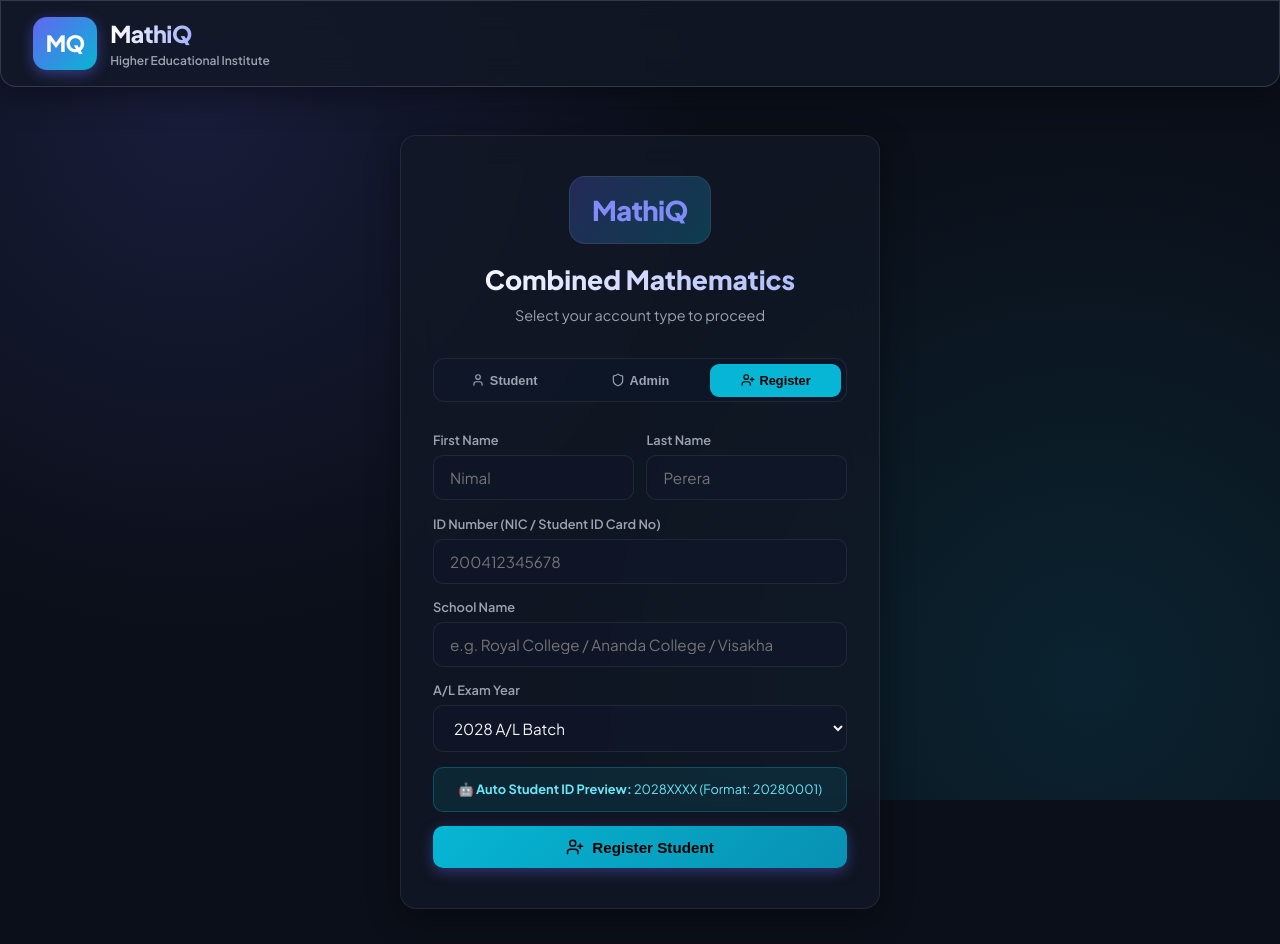
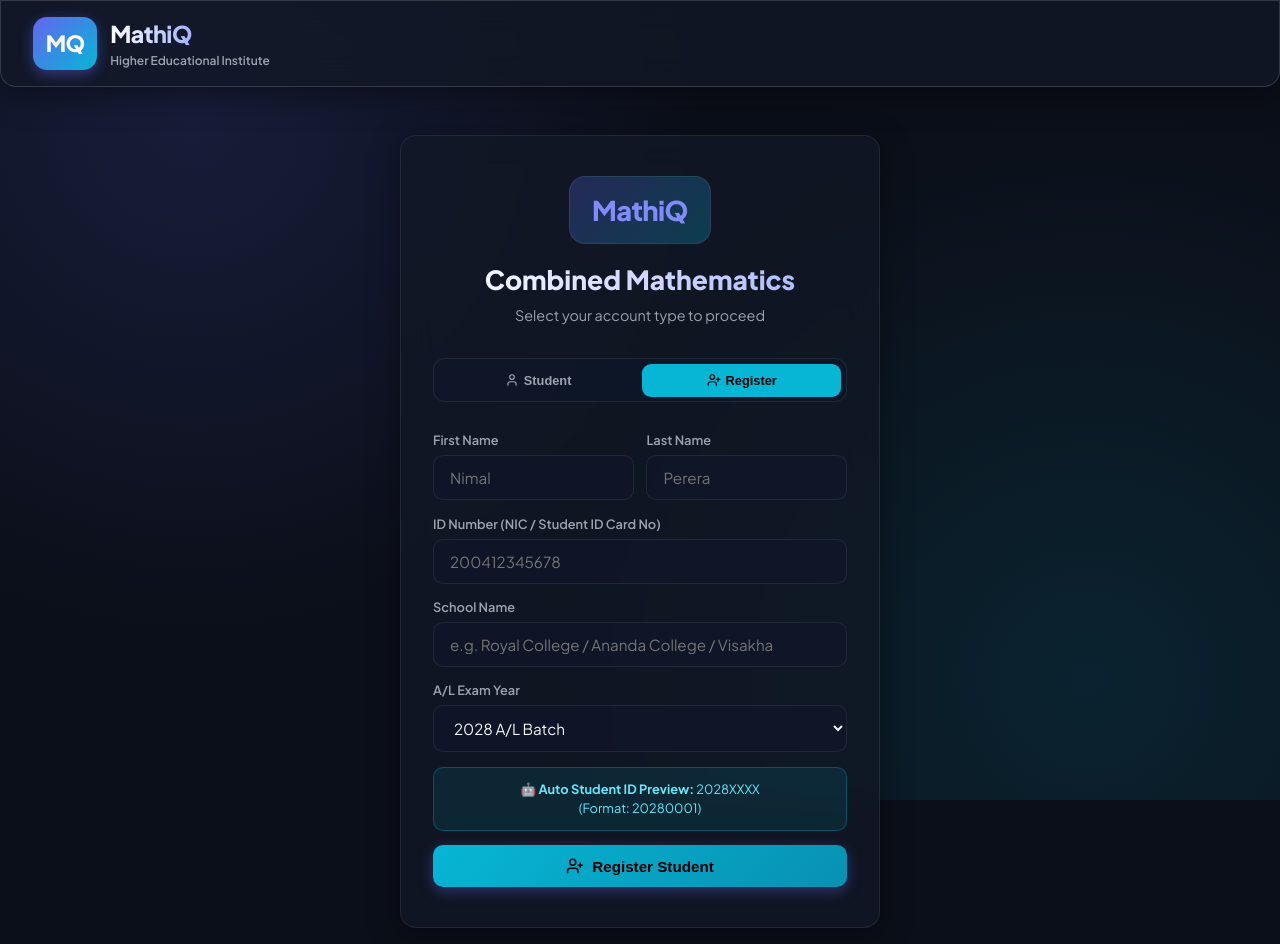
Before and after one commit to dilankasltl/sineth-class-frontend, a React (Vite) app: page / in a window 1280 px wide. Both pictures are taken after a click on the button "Register". Built offline with nearby package versions, Linux system fonts and the light colour scheme.

Commit message:
remove admin from frontend 😁

```diff
--- a/src/pages/AuthPage.jsx
+++ b/src/pages/AuthPage.jsx
@@ -1,26 +1,36 @@
 import React, { useState } from 'react';
 import API from '../api';
-import { User, Shield, UserPlus, LogIn, Lock, CreditCard, CalendarDays, Sparkles, AlertCircle, CheckCircle2, Building2 } from 'lucide-react';
+import {
+  User,
+  UserPlus,
+  LogIn,
+  AlertCircle,
+  CheckCircle2
+} from 'lucide-react';
 
 export default function AuthPage({ onLoginSuccess }) {
-  const [activeTab, setActiveTab] = useState('student-login'); // 'student-login', 'admin-login', 'register'
+  const [activeTab, setActiveTab] = useState('student-login');
 
-  // Form states
+  // Login form states
   const [loginId, setLoginId] = useState('');
   const [password, setPassword] = useState('');
 
+  // Registration form states
   const [regFirstName, setRegFirstName] = useState('');
   const [regLastName, setRegLastName] = useState('');
   const [regIdNumber, setRegIdNumber] = useState('');
   const [regSchool, setRegSchool] = useState('');
   const [regAlYear, setRegAlYear] = useState('2028');
 
+  // Status states
   const [loading, setLoading] = useState(false);
   const [errorMsg, setErrorMsg] = useState('');
   const [successMsg, setSuccessMsg] = useState('');
 
+  // Student Login
   const handleLogin = async (e) => {
     e.preventDefault();
+
     setLoading(true);
     setErrorMsg('');
     setSuccessMsg('');
@@ -32,17 +42,26 @@ export default function AuthPage({ onLoginSuccess }) {
       });
 
       localStorage.setItem('tuition_token', res.data.token);
-      localStorage.setItem('tuition_user', JSON.stringify(res.data.user));
+      localStorage.setItem(
+        'tuition_user',
+        JSON.stringify(res.data.user)
+      );
+
       onLoginSuccess(res.data.user);
     } catch (err) {
-      setErrorMsg(err.response?.data?.message || 'Login failed. Please check credentials.');
+      setErrorMsg(
+        err.response?.data?.message ||
+        'Login failed. Please check credentials.'
+      );
     } finally {
       setLoading(false);
     }
   };
 
+  // Student Registration
   const handleRegister = async (e) => {
     e.preventDefault();
+
     setLoading(true);
     setErrorMsg('');
     setSuccessMsg('');
@@ -56,56 +75,124 @@ export default function AuthPage({ onLoginSuccess }) {
         alYear: regAlYear
       });
 
-      setSuccessMsg(`Registration successful! Your Student ID is ${res.data.student.studentId}. Auto-logging in...`);
+      setSuccessMsg(
+        `Registration successful! Your Student ID is ${res.data.student.studentId}. Auto-logging in...`
+      );
+
       setTimeout(() => {
         localStorage.setItem('tuition_token', res.data.token);
-        localStorage.setItem('tuition_user', JSON.stringify(res.data.student));
+        localStorage.setItem(
+          'tuition_user',
+          JSON.stringify(res.data.student)
+        );
+
         onLoginSuccess(res.data.student);
       }, 1500);
+
     } catch (err) {
-      setErrorMsg(err.response?.data?.message || 'Registration failed. Please try again.');
+      setErrorMsg(
+        err.response?.data?.message ||
+        'Registration failed. Please try again.'
+      );
     } finally {
       setLoading(false);
     }
   };
 
   return (
-    <div style={{ minHeight: '85vh', display: 'flex', alignItems: 'center', justifyContent: 'center', padding: '1rem' }}>
-      <div className="glass-card animate-fade-in" style={{ width: '100%', maxWidth: '480px', padding: '2.5rem 2rem' }}>
+    <div
+      style={{
+        minHeight: '85vh',
+        display: 'flex',
+        alignItems: 'center',
+        justifyContent: 'center',
+        padding: '1rem'
+      }}
+    >
+      <div
+        className="glass-card animate-fade-in"
+        style={{
+          width: '100%',
+          maxWidth: '480px',
+          padding: '2.5rem 2rem'
+        }}
+      >
 
         {/* Header */}
-        <div style={{ textAlign: 'center', marginBottom: '2rem' }}>
-          <div style={{
+        <div
+          style={{
+            textAlign: 'center',
+            marginBottom: '2rem'
+          }}
+        >
+          <div
+            style={{
               display: 'inline-flex',
               padding: '0.8rem 1.4rem',
               borderRadius: '16px',
-            background: 'linear-gradient(135deg, rgba(99, 102, 241, 0.25), rgba(6, 182, 212, 0.25))',
+              background:
+                'linear-gradient(135deg, rgba(99, 102, 241, 0.25), rgba(6, 182, 212, 0.25))',
               border: '1px solid var(--border-glass)',
               marginBottom: '1rem'
-          }}>
-            <span style={{ fontSize: '1.7rem', fontWeight: 900, color: '#818cf8', letterSpacing: '-0.02em' }}>MathiQ</span>
+            }}
+          >
+            <span
+              style={{
+                fontSize: '1.7rem',
+                fontWeight: 900,
+                color: '#818cf8',
+                letterSpacing: '-0.02em'
+              }}
+            >
+              MathiQ
+            </span>
           </div>
-          <h2 style={{ fontSize: '1.65rem', fontWeight: 800, marginBottom: '0.3rem', background: 'linear-gradient(90deg, #ffffff, #a5b4fc)', WebkitBackgroundClip: 'text', WebkitTextFillColor: 'transparent' }}>
+
+          <h2
+            style={{
+              fontSize: '1.65rem',
+              fontWeight: 800,
+              marginBottom: '0.3rem',
+              background:
+                'linear-gradient(90deg, #ffffff, #a5b4fc)',
+              WebkitBackgroundClip: 'text',
+              WebkitTextFillColor: 'transparent'
+            }}
+          >
             Combined Mathematics
           </h2>
-          <p style={{ color: 'var(--text-muted)', fontSize: '0.9rem' }}>
+
+          <p
+            style={{
+              color: 'var(--text-muted)',
+              fontSize: '0.9rem'
+            }}
+          >
             Select your account type to proceed
           </p>
         </div>
 
         {/* Tab Navigation */}
-        <div style={{
+        <div
+          style={{
             display: 'grid',
-          gridTemplateColumns: '1fr 1fr 1fr',
+            gridTemplateColumns: '1fr 1fr',
             gap: '0.3rem',
             background: 'rgba(15, 23, 42, 0.7)',
             padding: '0.3rem',
             borderRadius: '12px',
             border: '1px solid var(--border-glass)',
             marginBottom: '1.8rem'
-        }}>
+          }}
+        >
+
+          {/* Student Tab */}
           <button
-            onClick={() => { setActiveTab('student-login'); setErrorMsg(''); setSuccessMsg(''); }}
+            onClick={() => {
+              setActiveTab('student-login');
+              setErrorMsg('');
+              setSuccessMsg('');
+            }}
             style={{
               padding: '0.55rem 0.4rem',
               borderRadius: '9px',
@@ -117,8 +204,14 @@ export default function AuthPage({ onLoginSuccess }) {
               alignItems: 'center',
               justifyContent: 'center',
               gap: '0.3rem',
-              background: activeTab === 'student-login' ? 'var(--primary)' : 'transparent',
-              color: activeTab === 'student-login' ? '#ffffff' : 'var(--text-muted)',
+              background:
+                activeTab === 'student-login'
+                  ? 'var(--primary)'
+                  : 'transparent',
+              color:
+                activeTab === 'student-login'
+                  ? '#ffffff'
+                  : 'var(--text-muted)',
               transition: 'all 0.2s ease'
             }}
           >
@@ -126,8 +219,13 @@ export default function AuthPage({ onLoginSuccess }) {
             <span>Student</span>
           </button>
 
+          {/* Register Tab */}
           <button
-            onClick={() => { setActiveTab('admin-login'); setErrorMsg(''); setSuccessMsg(''); }}
+            onClick={() => {
+              setActiveTab('register');
+              setErrorMsg('');
+              setSuccessMsg('');
+            }}
             style={{
               padding: '0.55rem 0.4rem',
               borderRadius: '9px',
@@ -139,60 +237,93 @@ export default function AuthPage({ onLoginSuccess }) {
               alignItems: 'center',
               justifyContent: 'center',
               gap: '0.3rem',
-              background: activeTab === 'admin-login' ? '#ec4899' : 'transparent',
-              color: activeTab === 'admin-login' ? '#ffffff' : 'var(--text-muted)',
-              transition: 'all 0.2s ease'
-            }}
-          >
-            <Shield size={14} />
-            <span>Admin</span>
-          </button>
-
-          <button
-            onClick={() => { setActiveTab('register'); setErrorMsg(''); setSuccessMsg(''); }}
-            style={{
-              padding: '0.55rem 0.4rem',
-              borderRadius: '9px',
-              border: 'none',
-              fontSize: '0.8rem',
-              fontWeight: 700,
-              cursor: 'pointer',
-              display: 'flex',
-              alignItems: 'center',
-              justifyContent: 'center',
-              gap: '0.3rem',
-              background: activeTab === 'register' ? 'var(--accent-cyan)' : 'transparent',
-              color: activeTab === 'register' ? '#000000' : 'var(--text-muted)',
+              background:
+                activeTab === 'register'
+                  ? 'var(--accent-cyan)'
+                  : 'transparent',
+              color:
+                activeTab === 'register'
+                  ? '#000000'
+                  : 'var(--text-muted)',
               transition: 'all 0.2s ease'
             }}
           >
             <UserPlus size={14} />
             <span>Register</span>
           </button>
+
         </div>
 
-        {/* Notifications */}
+        {/* Error Message */}
         {errorMsg && (
-          <div style={{ background: 'rgba(239, 68, 68, 0.15)', border: '1px solid rgba(239, 68, 68, 0.3)', color: '#fca5a5', padding: '0.75rem 1rem', borderRadius: '10px', fontSize: '0.85rem', marginBottom: '1.2rem', display: 'flex', alignItems: 'center', gap: '0.5rem' }}>
+          <div
+            style={{
+              background: 'rgba(239, 68, 68, 0.15)',
+              border: '1px solid rgba(239, 68, 68, 0.3)',
+              color: '#fca5a5',
+              padding: '0.75rem 1rem',
+              borderRadius: '10px',
+              fontSize: '0.85rem',
+              marginBottom: '1.2rem',
+              display: 'flex',
+              alignItems: 'center',
+              gap: '0.5rem'
+            }}
+          >
             <AlertCircle size={16} />
             <span>{errorMsg}</span>
           </div>
         )}
 
+        {/* Success Message */}
         {successMsg && (
-          <div style={{ background: 'rgba(16, 185, 129, 0.15)', border: '1px solid rgba(16, 185, 129, 0.3)', color: '#6ee7b7', padding: '0.75rem 1rem', borderRadius: '10px', fontSize: '0.85rem', marginBottom: '1.2rem', display: 'flex', alignItems: 'center', gap: '0.5rem' }}>
+          <div
+            style={{
+              background: 'rgba(16, 185, 129, 0.15)',
+              border: '1px solid rgba(16, 185, 129, 0.3)',
+              color: '#6ee7b7',
+              padding: '0.75rem 1rem',
+              borderRadius: '10px',
+              fontSize: '0.85rem',
+              marginBottom: '1.2rem',
+              display: 'flex',
+              alignItems: 'center',
+              gap: '0.5rem'
+            }}
+          >
             <CheckCircle2 size={16} />
             <span>{successMsg}</span>
           </div>
         )}
 
+        {/* ============================= */}
         {/* FORM 1: STUDENT LOGIN */}
+        {/* ============================= */}
+
         {activeTab === 'student-login' && (
-          <form onSubmit={handleLogin} style={{ display: 'flex', flexDirection: 'column', gap: '1.2rem' }}>
+          <form
+            onSubmit={handleLogin}
+            style={{
+              display: 'flex',
+              flexDirection: 'column',
+              gap: '1.2rem'
+            }}
+          >
+
+            {/* Student ID */}
             <div>
-              <label style={{ display: 'block', fontSize: '0.82rem', fontWeight: 600, color: 'var(--text-muted)', marginBottom: '0.4rem' }}>
+              <label
+                style={{
+                  display: 'block',
+                  fontSize: '0.82rem',
+                  fontWeight: 600,
+                  color: 'var(--text-muted)',
+                  marginBottom: '0.4rem'
+                }}
+              >
                 Student ID (e.g. 20280001)
               </label>
+
               <input
                 type="text"
                 required
@@ -203,10 +334,20 @@ export default function AuthPage({ onLoginSuccess }) {
               />
             </div>
 
+            {/* Password */}
             <div>
-              <label style={{ display: 'block', fontSize: '0.82rem', fontWeight: 600, color: 'var(--text-muted)', marginBottom: '0.4rem' }}>
+              <label
+                style={{
+                  display: 'block',
+                  fontSize: '0.82rem',
+                  fontWeight: 600,
+                  color: 'var(--text-muted)',
+                  marginBottom: '0.4rem'
+                }}
+              >
                 Password (Your NIC / ID Number)
               </label>
+
               <input
                 type="password"
                 required
@@ -217,138 +358,239 @@ export default function AuthPage({ onLoginSuccess }) {
               />
             </div>
 
-            <button type="submit" disabled={loading} className="btn-primary" style={{ marginTop: '0.5rem', width: '100%' }}>
-              {loading ? 'Authenticating...' : <><LogIn size={18} /> Student Sign In</>}
+            {/* Login Button */}
+            <button
+              type="submit"
+              disabled={loading}
+              className="btn-primary"
+              style={{
+                marginTop: '0.5rem',
+                width: '100%'
+              }}
+            >
+              {loading ? (
+                'Authenticating...'
+              ) : (
+                <>
+                  <LogIn size={18} />
+                  Student Sign In
+                </>
+              )}
             </button>
+
           </form>
         )}
 
-        {/* FORM 2: ADMIN LOGIN */}
-        {activeTab === 'admin-login' && (
-          <form onSubmit={handleLogin} style={{ display: 'flex', flexDirection: 'column', gap: '1.2rem' }}>
-            <div>
-              <label style={{ display: 'block', fontSize: '0.82rem', fontWeight: 600, color: 'var(--text-muted)', marginBottom: '0.4rem' }}>
-                Admin Username
-              </label>
-              <input
-                type="text"
-                required
-                placeholder=""
-                className="glass-input"
-                value={loginId}
-                onChange={(e) => setLoginId(e.target.value)}
-              />
-            </div>
+        {/* ============================= */}
+        {/* FORM 2: STUDENT REGISTRATION */}
+        {/* ============================= */}
+
+        {activeTab === 'register' && (
+          <form
+            onSubmit={handleRegister}
+            style={{
+              display: 'flex',
+              flexDirection: 'column',
+              gap: '0.9rem'
+            }}
+          >
+
+            {/* First Name + Last Name */}
+            <div
+              style={{
+                display: 'grid',
+                gridTemplateColumns: '1fr 1fr',
+                gap: '0.8rem'
+              }}
+            >
 
               <div>
-              <label style={{ display: 'block', fontSize: '0.82rem', fontWeight: 600, color: 'var(--text-muted)', marginBottom: '0.4rem' }}>
-                Admin Password
-              </label>
-              <input
-                type="password"
-                required
-                placeholder=""
-                className="glass-input"
-                value={password}
-                onChange={(e) => setPassword(e.target.value)}
-              />
-            </div>
-
-            <button type="submit" disabled={loading} className="btn-primary" style={{ marginTop: '0.5rem', width: '100%', background: 'linear-gradient(135deg, #ec4899 0%, #be185d 100%)' }}>
-              {loading ? 'Authenticating...' : <><Shield size={18} /> Admin Sign In</>}
-            </button>
-
-            <div style={{ textAlign: 'center', fontSize: '0.75rem', color: 'var(--text-dim)', marginTop: '0.5rem' }}>
-              <strong></strong>  <strong></strong>
-            </div>
-          </form>
-        )}
-
-        {/* FORM 3: STUDENT REGISTRATION */}
-        {activeTab === 'register' && (
-          <form onSubmit={handleRegister} style={{ display: 'flex', flexDirection: 'column', gap: '0.9rem' }}>
-            <div style={{ display: 'grid', gridTemplateColumns: '1fr 1fr', gap: '0.8rem' }}>
-              <div>
-                <label style={{ display: 'block', fontSize: '0.8rem', fontWeight: 600, color: 'var(--text-muted)', marginBottom: '0.3rem' }}>
+                <label
+                  style={{
+                    display: 'block',
+                    fontSize: '0.8rem',
+                    fontWeight: 600,
+                    color: 'var(--text-muted)',
+                    marginBottom: '0.3rem'
+                  }}
+                >
                   First Name
                 </label>
+
                 <input
                   type="text"
                   required
                   placeholder="Nimal"
                   className="glass-input"
                   value={regFirstName}
-                  onChange={(e) => setRegFirstName(e.target.value)}
+                  onChange={(e) =>
+                    setRegFirstName(e.target.value)
+                  }
                 />
               </div>
 
               <div>
-                <label style={{ display: 'block', fontSize: '0.8rem', fontWeight: 600, color: 'var(--text-muted)', marginBottom: '0.3rem' }}>
+                <label
+                  style={{
+                    display: 'block',
+                    fontSize: '0.8rem',
+                    fontWeight: 600,
+                    color: 'var(--text-muted)',
+                    marginBottom: '0.3rem'
+                  }}
+                >
                   Last Name
                 </label>
+
                 <input
                   type="text"
                   required
                   placeholder="Perera"
                   className="glass-input"
                   value={regLastName}
-                  onChange={(e) => setRegLastName(e.target.value)}
+                  onChange={(e) =>
+                    setRegLastName(e.target.value)
+                  }
                 />
               </div>
+
             </div>
 
+            {/* ID Number */}
             <div>
-              <label style={{ display: 'block', fontSize: '0.8rem', fontWeight: 600, color: 'var(--text-muted)', marginBottom: '0.3rem' }}>
+              <label
+                style={{
+                  display: 'block',
+                  fontSize: '0.8rem',
+                  fontWeight: 600,
+                  color: 'var(--text-muted)',
+                  marginBottom: '0.3rem'
+                }}
+              >
                 ID Number (NIC / Student ID Card No)
               </label>
+
               <input
                 type="text"
                 required
                 placeholder="200412345678"
                 className="glass-input"
                 value={regIdNumber}
-                onChange={(e) => setRegIdNumber(e.target.value)}
+                onChange={(e) =>
+                  setRegIdNumber(e.target.value)
+                }
               />
             </div>
 
+            {/* School Name */}
             <div>
-              <label style={{ display: 'block', fontSize: '0.8rem', fontWeight: 600, color: 'var(--text-muted)', marginBottom: '0.3rem' }}>
+              <label
+                style={{
+                  display: 'block',
+                  fontSize: '0.8rem',
+                  fontWeight: 600,
+                  color: 'var(--text-muted)',
+                  marginBottom: '0.3rem'
+                }}
+              >
                 School Name
               </label>
+
               <input
                 type="text"
                 placeholder="e.g. Royal College / Ananda College / Visakha"
                 className="glass-input"
                 value={regSchool}
-                onChange={(e) => setRegSchool(e.target.value)}
+                onChange={(e) =>
+                  setRegSchool(e.target.value)
+                }
               />
             </div>
 
+            {/* A/L Year */}
             <div>
-              <label style={{ display: 'block', fontSize: '0.8rem', fontWeight: 600, color: 'var(--text-muted)', marginBottom: '0.3rem' }}>
+              <label
+                style={{
+                  display: 'block',
+                  fontSize: '0.8rem',
+                  fontWeight: 600,
+                  color: 'var(--text-muted)',
+                  marginBottom: '0.3rem'
+                }}
+              >
                 A/L Exam Year
               </label>
+
               <select
                 className="glass-input"
                 value={regAlYear}
-                onChange={(e) => setRegAlYear(e.target.value)}
+                onChange={(e) =>
+                  setRegAlYear(e.target.value)
+                }
               >
-                <option value="2025">2025 A/L Batch</option>
-                <option value="2026">2026 A/L Batch</option>
-                <option value="2027">2027 A/L Batch</option>
-                <option value="2028">2028 A/L Batch</option>
-                <option value="2029">2029 A/L Batch</option>
+                <option value="2025">
+                  2025 A/L Batch
+                </option>
+
+                <option value="2026">
+                  2026 A/L Batch
+                </option>
+
+                <option value="2027">
+                  2027 A/L Batch
+                </option>
+
+                <option value="2028">
+                  2028 A/L Batch
+                </option>
+
+                <option value="2029">
+                  2029 A/L Batch
+                </option>
               </select>
             </div>
 
-            {/* Student ID Live Auto Generation Preview */}
-            <div style={{ background: 'rgba(6, 182, 212, 0.1)', border: '1px solid rgba(6, 182, 212, 0.3)', padding: '0.75rem', borderRadius: '10px', fontSize: '0.8rem', color: '#67e8f9', textAlign: 'center' }}>
-              🤖 <strong>Auto Student ID Preview:</strong> {regAlYear}XXXX (Format: {regAlYear}0001)
+            {/* Student ID Preview */}
+            <div
+              style={{
+                background: 'rgba(6, 182, 212, 0.1)',
+                border: '1px solid rgba(6, 182, 212, 0.3)',
+                padding: '0.75rem',
+                borderRadius: '10px',
+                fontSize: '0.8rem',
+                color: '#67e8f9',
+                textAlign: 'center'
+              }}
+            >
+              🤖 <strong>Auto Student ID Preview:</strong>{' '}
+              {regAlYear}XXXX
+              <br />
+              (Format: {regAlYear}0001)
             </div>
 
-            <button type="submit" disabled={loading} className="btn-primary" style={{ width: '100%', background: 'linear-gradient(135deg, #06b6d4 0%, #0891b2 100%)', color: '#000000', fontWeight: 800 }}>
-              {loading ? 'Creating Account...' : <><UserPlus size={18} /> Register Student</>}
+            {/* Register Button */}
+            <button
+              type="submit"
+              disabled={loading}
+              className="btn-primary"
+              style={{
+                width: '100%',
+                background:
+                  'linear-gradient(135deg, #06b6d4 0%, #0891b2 100%)',
+                color: '#000000',
+                fontWeight: 800
+              }}
+            >
+              {loading ? (
+                'Creating Account...'
+              ) : (
+                <>
+                  <UserPlus size={18} />
+                  Register Student
+                </>
+              )}
             </button>
+
           </form>
         )}
 
```
Lines whose indentation alone changed are shown as unchanged.
